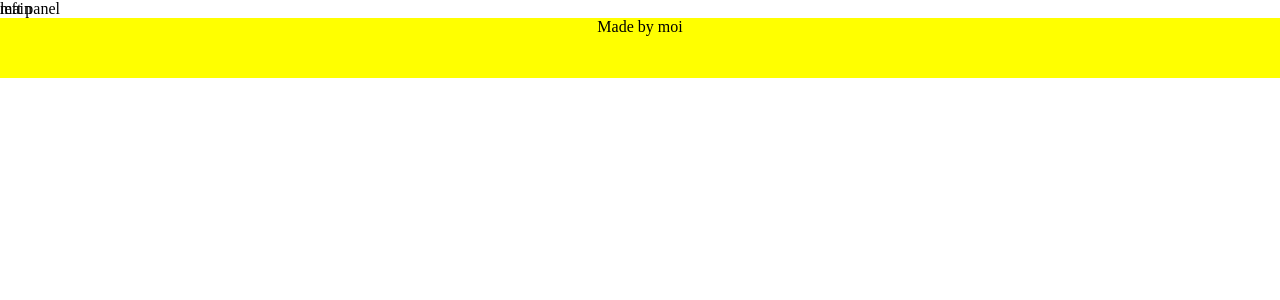
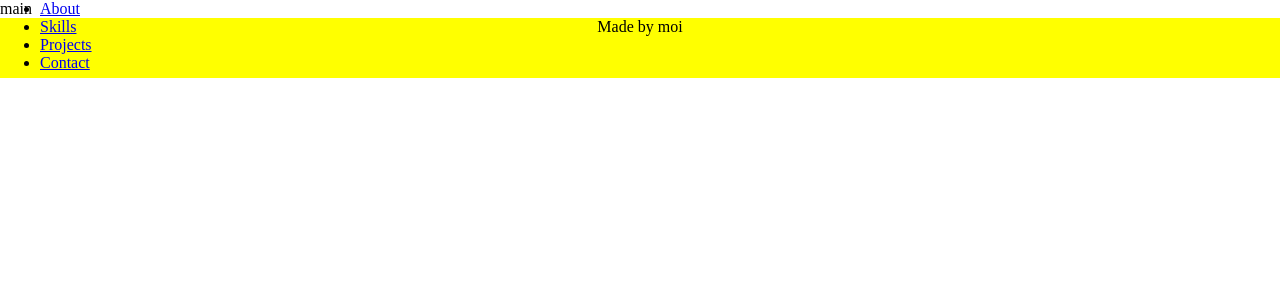
Before and after one commit to cynthem/portfolio, a React app: page / in a window 1280 px wide. Shown: the top 300 px of the page. Built offline with nearby package versions, Linux system fonts and the light colour scheme; the HTML template or start-up script is replaced by a standard one.

Commit message:
Add link list

```diff
--- a/src/components/LeftPanel.tsx
+++ b/src/components/LeftPanel.tsx
@@ -4,7 +4,12 @@
 function LeftPanel() {
     return (
         <div className='left-panel'>
-            left panel
+            <ul className='link-list'>
+                <li><a href="#about">About</a></li>
+                <li><a href="#skills">Skills</a></li>
+                <li><a href="#projects">Projects</a></li>
+                <li><a href="#contact">Contact</a></li>
+            </ul>
         </div>
     );
 }
```
Also changed, not shown: 1 other file (tests, documents, lock files or other folders).
